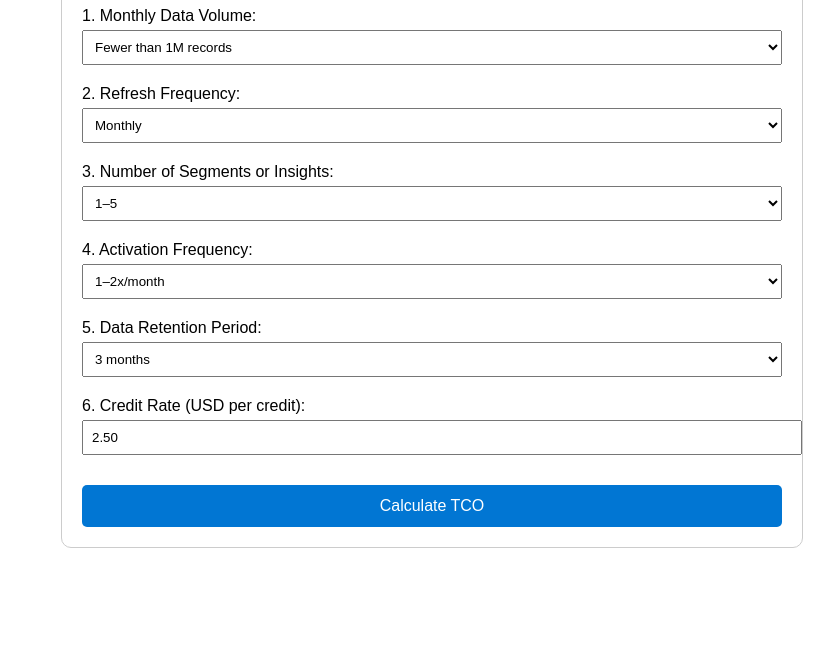
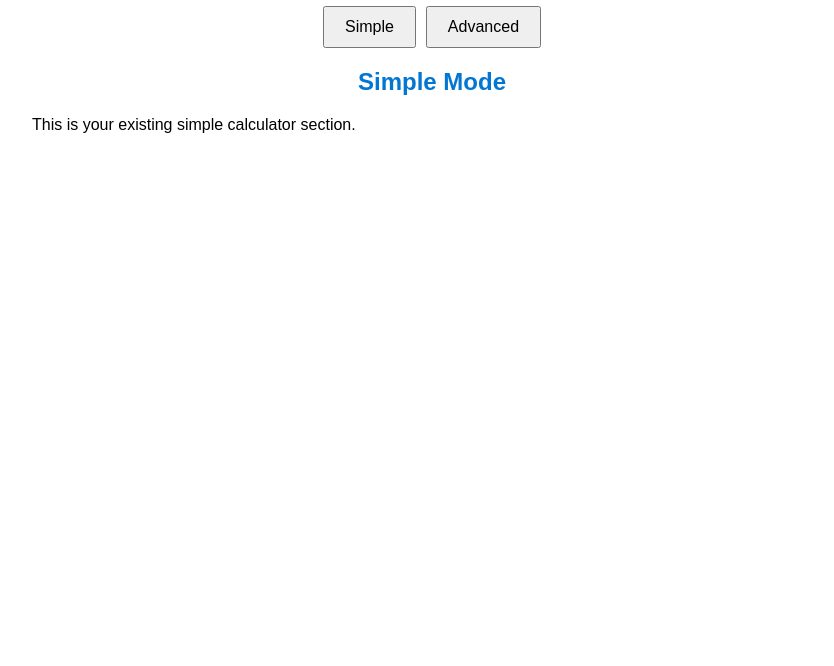
Before and after one commit to lapauzaiii/CalcTheForce, a plain HTML site: page index.html in a window 1280 px wide. Shown: the part 134-800 px from the top of the page, without its empty margins (208-1042 px from the left). Drawn offline with Linux system fonts and the light colour scheme.

Commit message:
Update index.html

```diff
--- a/index.html
+++ b/index.html
@@ -2,125 +2,156 @@
 <html lang="en">
 <head>
   <meta charset="UTF-8">
-  <title>Salesforce Data Cloud TCO Calculator</title>
+  <title>Data Cloud TCO Calculator</title>
   <style>
     body {
       font-family: Arial, sans-serif;
-      max-width: 700px;
+      max-width: 800px;
       margin: 40px auto;
       padding: 20px;
-      border: 1px solid #ccc;
-      border-radius: 10px;
     }
-    h1 {
+    h1, h2 {
       text-align: center;
       color: #0176D3;
     }
+    .toggle {
+      display: flex;
+      justify-content: center;
+      margin-bottom: 20px;
+    }
+    .toggle button {
+      margin: 0 5px;
+      padding: 10px 20px;
+      font-size: 16px;
+      cursor: pointer;
+    }
+    .section { display: none; }
     label {
+      margin-top: 10px;
       display: block;
-      margin-top: 20px;
     }
-    select, input {
+    input, select {
       width: 100%;
       padding: 8px;
-      margin-top: 5px;
+      margin: 5px 0 15px;
     }
-    button {
-      margin-top: 30px;
-      background-color: #0176D3;
-      color: white;
-      border: none;
-      padding: 12px;
-      font-size: 16px;
-      width: 100%;
-      cursor: pointer;
+    .source {
+      border: 1px solid #ccc;
+      padding: 15px;
+      margin-bottom: 15px;
       border-radius: 5px;
     }
     .results {
-      margin-top: 30px;
+      margin-top: 20px;
+      background-color: #f2f2f2;
       padding: 15px;
-      background-color: #f2f2f2;
       border-radius: 5px;
     }
   </style>
 </head>
 <body>
-  <h1>Data Cloud TCO Calculator</h1>
+  <h1>Salesforce Data Cloud TCO Calculator</h1>
 
-  <label for="dataVolume">1. Monthly Data Volume:</label>
-  <select id="dataVolume">
-    <option value="250">Fewer than 1M records</option>
-    <option value="500">1M–10M records</option>
-    <option value="1000">10M–50M records</option>
-    <option value="2000">More than 50M records</option>
-  </select>
+  <div class="toggle">
+    <button onclick="showMode('simple')">Simple</button>
+    <button onclick="showMode('advanced')">Advanced</button>
+  </div>
 
-  <label for="refreshRate">2. Refresh Frequency:</label>
-  <select id="refreshRate">
-    <option value="1">Monthly</option>
-    <option value="1.5">Weekly</option>
-    <option value="2">Daily</option>
-    <option value="3">Real-time</option>
-  </select>
+  <!-- SIMPLE MODE -->
+  <div id="simple" class="section">
+    <h2>Simple Mode</h2>
+    <!-- Reuse the simple calculator UI here -->
+    <p>This is your existing simple calculator section.</p>
+  </div>
 
-  <label for="segments">3. Number of Segments or Insights:</label>
-  <select id="segments">
-    <option value="50">1–5</option>
-    <option value="100">6–15</option>
-    <option value="200">16–30</option>
-    <option value="400">30+</option>
-  </select>
+  <!-- ADVANCED MODE -->
+  <div id="advanced" class="section">
+    <h2>Advanced Mode</h2>
+    <div id="sourceList"></div>
+    <button onclick="addSource()">+ Add Data Source</button>
 
-  <label for="activation">4. Activation Frequency:</label>
-  <select id="activation">
-    <option value="100">1–2x/month</option>
-    <option value="200">Weekly</option>
-    <option value="400">Daily</option>
-    <option value="0">Not using</option>
-  </select>
+    <label for="creditRate">Credit Rate (USD per credit):</label>
+    <input type="number" id="creditRate" value="2.50" step="0.01" />
 
-  <label for="retention">5. Data Retention Period:</label>
-  <select id="retention">
-    <option value="100">3 months</option>
-    <option value="200">6 months</option>
-    <option value="300">12 months</option>
-    <option value="400">18+ months</option>
-  </select>
+    <button onclick="calculateAdvanced()">Calculate TCO</button>
 
-  <label for="creditRate">6. Credit Rate (USD per credit):</label>
-  <input type="number" id="creditRate" value="2.50" step="0.01" />
-
-  <button onclick="calculateTCO()">Calculate TCO</button>
-
-  <div class="results" id="results" style="display:none;">
-    <h2>Estimated Cost</h2>
-    <p><strong>Monthly Credit Estimate:</strong> <span id="credits"></span> credits</p>
-    <p><strong>Monthly Cost:</strong> $<span id="monthly"></span></p>
-    <p><strong>Annual Cost:</strong> $<span id="annual"></span></p>
+    <div class="results" id="advancedResults" style="display:none;">
+      <h3>Estimated Advanced Cost</h3>
+      <div id="breakdown"></div>
+      <p><strong>Total Credits:</strong> <span id="totalCredits"></span></p>
+      <p><strong>Total Monthly Cost:</strong> $<span id="totalCost"></span></p>
+    </div>
   </div>
 
   <script>
-    function calculateTCO() {
-      const dataVolume = parseInt(document.getElementById("dataVolume").value);
-      const refreshRate = parseFloat(document.getElementById("refreshRate").value);
-      const segments = parseInt(document.getElementById("segments").value);
-      const activation = parseInt(document.getElementById("activation").value);
-      const retention = parseInt(document.getElementById("retention").value);
+    const connectors = {
+      "Salesforce CRM (Batch)": 2000,
+      "MuleSoft (Batch)": 2000,
+      "MuleSoft (Streaming)": 5000,
+      "Adobe / Marketo (Batch)": 2000,
+      "Mobile SDK (Real-time Events)": 70000
+    };
+
+    function showMode(mode) {
+      document.querySelectorAll('.section').forEach(el => el.style.display = 'none');
+      document.getElementById(mode).style.display = 'block';
+    }
+
+    let sourceIndex = 0;
+
+    function addSource() {
+      const container = document.createElement('div');
+      container.classList.add('source');
+      container.setAttribute('id', `source-${sourceIndex}`);
+      container.innerHTML = `
+        <label>Data Source Name:</label>
+        <input type="text" id="name-${sourceIndex}" placeholder="e.g. Salesforce CRM">
+
+        <label>Connector Type:</label>
+        <select id="connector-${sourceIndex}">
+          ${Object.keys(connectors).map(c => `<option value="${c}">${c}</option>`).join("")}
+        </select>
+
+        <label>Monthly Volume (in millions of rows):</label>
+        <input type="number" id="volume-${sourceIndex}" value="1" min="0" step="0.01">
+      `;
+      document.getElementById("sourceList").appendChild(container);
+      sourceIndex++;
+    }
+
+    function calculateAdvanced() {
+      let totalCredits = 0;
+      let breakdownHTML = "";
       const creditRate = parseFloat(document.getElementById("creditRate").value);
 
-      // Base calculation
-      const creditEstimate = Math.round(
-        (dataVolume * refreshRate) + segments + activation + (retention / 3)
-      );
+      for (let i = 0; i < sourceIndex; i++) {
+        const name = document.getElementById(`name-${i}`)?.value || `Source ${i + 1}`;
+        const connector = document.getElementById(`connector-${i}`)?.value;
+        const volume = parseFloat(document.getElementById(`volume-${i}`)?.value || 0);
+        if (!connector || !volume) continue;
 
-      const monthlyCost = (creditEstimate * creditRate).toFixed(2);
-      const annualCost = (creditEstimate * creditRate * 12).toFixed(2);
+        const multiplier = connectors[connector];
+        const credits = Math.round(multiplier * volume);
+        totalCredits += credits;
 
-      document.getElementById("credits").textContent = creditEstimate;
-      document.getElementById("monthly").textContent = monthlyCost;
-      document.getElementById("annual").textContent = annualCost;
-      document.getElementById("results").style.display = "block";
+        breakdownHTML += `
+          <p><strong>${name}</strong><br/>
+          Connector: ${connector}<br/>
+          Volume: ${volume}M rows<br/>
+          Estimated Credits: ${credits}</p>
+        `;
+      }
+
+      const totalCost = (totalCredits * creditRate).toFixed(2);
+
+      document.getElementById("breakdown").innerHTML = breakdownHTML;
+      document.getElementById("totalCredits").textContent = totalCredits;
+      document.getElementById("totalCost").textContent = totalCost;
+      document.getElementById("advancedResults").style.display = "block";
     }
+
+    // Load simple mode by default
+    showMode('simple');
   </script>
 </body>
 </html>
```
